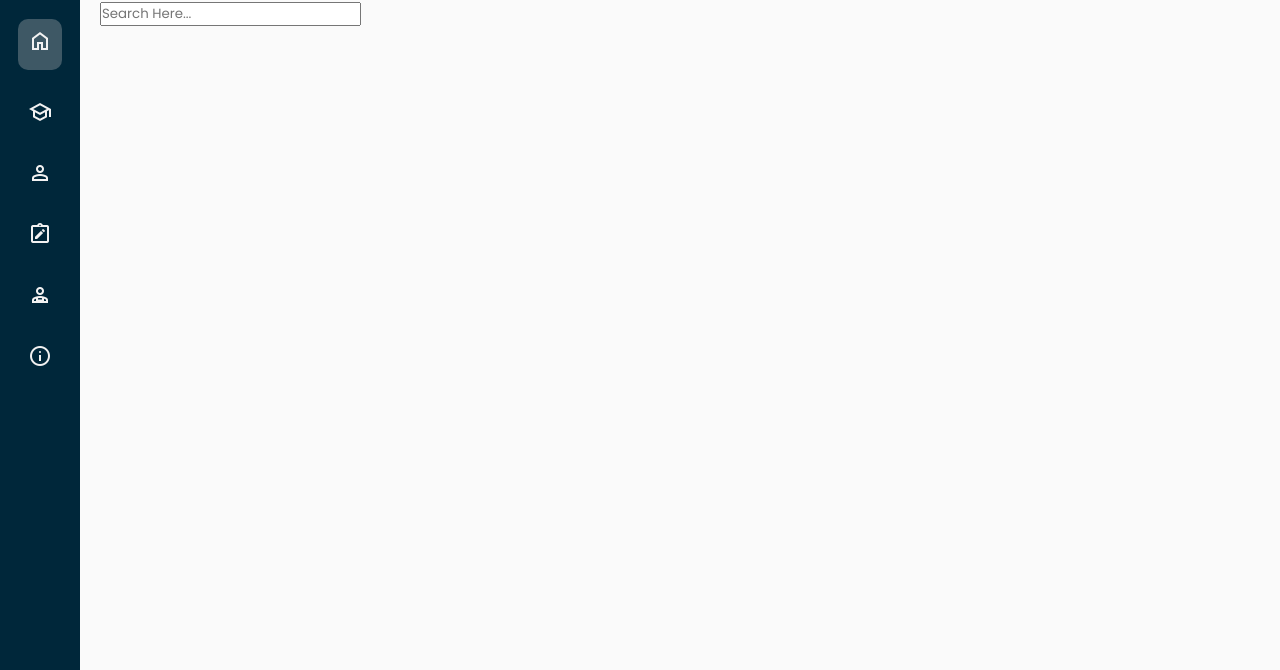
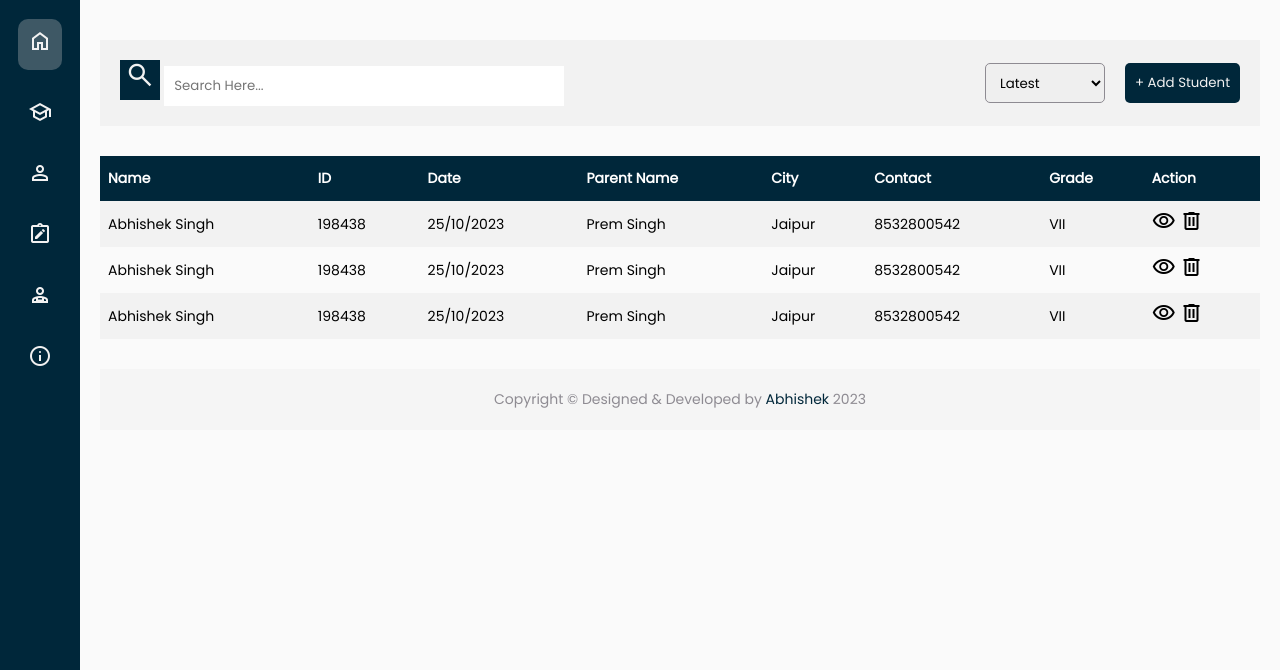
Before and after one commit to abhisunny2610/django, a Django app: page /dashboard/admin_student/ in a window 1280 px wide. Shown: the part 71-741 px from the top of the page. Run offline with Django 4.2, Linux system fonts and the light colour scheme.

Commit message:
Work on Frontend Templates

```diff
--- a/school_management/StaticsFiles/Styles/Admin_Dashboard.css
+++ b/school_management/StaticsFiles/Styles/Admin_Dashboard.css
@@ -1,4 +1,4 @@
-body{
+body {
     background-color: var(--main-background);
 }
 
@@ -8,26 +8,26 @@ body{
     align-items: center;
     justify-content: space-between;
 
-    > .title{
+    >.title {
         font-size: 25px;
         color: var(--primary);
     }
 
 
-    > .menus{
+    >.menus {
         display: flex;
         gap: 10px;
         align-items: center;
         /* justify-content: center; */
 
-        > a{
+        >a {
             background-color: var(--background-white);
             padding: 10px;
             border-radius: 10px;
             color: var(--grey);
         }
 
-        > .profile{
+        >.profile {
             display: flex;
             /* align-items: center; */
             justify-content: center;
@@ -36,7 +36,7 @@ body{
             border-radius: 10px;
             width: fit-content;
 
-            > .avatar{
+            >.avatar {
                 margin-right: 10px;
             }
         }
@@ -49,7 +49,7 @@ body{
     margin-right: 20px;
     margin-left: 100px;
 
-    > .total-counter{
+    >.total-counter {
         background-color: var(--white);
         margin-top: 40px;
         padding: 20px 0;
@@ -57,11 +57,11 @@ body{
         align-items: center;
         justify-content: space-evenly;
 
-        > .card{
+        >.card {
             display: flex;
             align-items: center;
 
-            > .avatar{
+            >.avatar {
                 display: flex;
                 align-items: center;
                 justify-content: center;
@@ -74,24 +74,143 @@ body{
                 height: 50px;
                 width: 50px;
 
-                > span{
+                >span {
                     font-size: 30px;
                     text-align: center;
                 }
 
             }
 
-            > .category{
-                > p{
+            >.category {
+                >p {
                     font-size: 14px;
                     color: var(--grey);
                 }
 
-                > h4{
+                >h4 {
                     font-size: 18px;
                     color: var(--primary);
                 }
             }
         }
     }
+
 }
+
+.search-add {
+    background-color: var(--white);
+    margin-top: 40px;
+    padding: 20px;
+    display: flex;
+    align-items: center;
+    gap: 20px;
+    justify-content: space-between;
+
+    >.left {
+
+        >.material-symbols-outlined {
+            height: 2.5rem;
+            background-color: var(--primary);
+            color: var(--white);
+            text-align: center;
+            font-size: 30px;
+            width: 40px;
+            margin-right: 0px;
+        }
+
+        >#search-input {
+            margin-left: 0px;
+            height: 2.5rem;
+            padding: 10px;
+            border: none;
+            outline: none;
+            width: 400px;
+        }
+    }
+
+    >.right {
+        display: flex;
+        gap: 20px;
+        align-items: center;
+        justify-content: center;
+
+        >form {
+            >.sort-select {
+                position: relative;
+
+                >select {
+                    height: 2.5rem;
+                    width: 120px;
+                    outline: none;
+                    border: .5px solid var(--grey);
+                    border-radius: 5px;
+                    padding: 10px;
+                }
+
+
+            }
+
+        }
+
+        >button {
+            padding: 10px;
+            height: 2.5rem;
+            width: fit-content;
+            outline: none;
+            border: none;
+            border-radius: 5px;
+            background-color: var(--primary);
+            color: var(--white);
+        }
+    }
+}
+
+.table {
+    margin-top: 30px;
+}
+
+.student {
+    border-collapse: collapse;
+    width: 100%;
+    cursor: pointer;
+    font-size: 14px;
+}
+
+.student td,
+.student th {
+    /* border: 1px solid #ddd; */
+    padding: 8px;
+}
+
+.student tr:nth-child(even) {
+    background-color: #f2f2f2;
+}
+
+.student tr:hover {
+    background-color: #ddd;
+}
+
+.student th {
+    padding-top: 12px;
+    padding-bottom: 12px;
+    text-align: left;
+    background-color: var(--primary);
+    color: white;
+}
+
+.copy-right{
+    width: 100%;
+    margin-top: 30px;
+    background-color: var(--main-background);
+
+    > p{
+        text-align: center;
+        padding: 20px;
+        font-size: 14px;
+        color: var(--grey);
+
+        > span{
+            color: var(--primary);
+        }
+    }
+}
--- a/school_management/Templates/Admin_Dashboard.html
+++ b/school_management/Templates/Admin_Dashboard.html
@@ -63,6 +63,7 @@
                 </div>
             </div>
         </div>
+        {% include "CopyRight.html" %}
     </div>
 </body>
 
--- a/school_management/Templates/Admin_Student.html
+++ b/school_management/Templates/Admin_Student.html
@@ -1,12 +1,14 @@
 {% load static %}
 <!DOCTYPE html>
 <html lang="en">
+
 <head>
     <meta charset="UTF-8">
     <meta name="viewport" content="width=device-width, initial-scale=1.0">
     <title>Document</title>
     <link rel="stylesheet" href="{% static 'Styles/Admin_Dashboard.css' %}">
 </head>
+
 <body>
 
     {% include "Admin_Navbar.html" %}
@@ -15,10 +17,94 @@
         {% include "Admin_uNabvar.html" %}
 
         <div class="search-add">
-            <input type="text" name="search-student" placeholder="Search Here...">
+            <div class="left">
+                <span class="material-symbols-outlined">
+                    search
+                </span>
+                <input type="text" id="search-input" name="search-student" placeholder="Search Here...">
+            </div>
+            <div class="right">
+                <form action="">
+                    <div class="sort-select">
+                        <select name="sort" id="sort">
+                            <option value="latest">Latest</option>
+                            <option value="earliest">Earliest</option>
+                            <option value="ascending">Ascending</option>
+                            <option value="descending">Descending</option>
+                        </select>
+                    </div>
+                </form>
+                <button>+ Add Student</button>
+            </div>
         </div>
+
+        <div class="table">
+            <table class="student">
+                <tr>
+                    <th>Name</th>
+                    <th>ID</th>
+                    <th>Date</th>
+                    <th>Parent Name</th>
+                    <th>City</th>
+                    <th>Contact</th>
+                    <th>Grade</th>
+                    <th>Action</th>
+                </tr>
+                <tr>
+                    <td>Abhishek Singh</td>
+                    <td>198438</td>
+                    <td>25/10/2023</td>
+                    <td>Prem Singh</td>
+                    <td>Jaipur</td>
+                    <td>8532800542</td>
+                    <td>VII</td>
+                    <td><span class="material-symbols-outlined">
+                            visibility
+                        </span>
+                        <span class="material-symbols-outlined">
+                            delete
+                        </span>
+                    </td>
+                </tr>
+                <tr>
+                    <td>Abhishek Singh</td>
+                    <td>198438</td>
+                    <td>25/10/2023</td>
+                    <td>Prem Singh</td>
+                    <td>Jaipur</td>
+                    <td>8532800542</td>
+                    <td>VII</td>
+                    <td><span class="material-symbols-outlined">
+                            visibility
+                        </span>
+                        <span class="material-symbols-outlined">
+                            delete
+                        </span>
+                    </td>
+                </tr>
+                <tr>
+                    <td>Abhishek Singh</td>
+                    <td>198438</td>
+                    <td>25/10/2023</td>
+                    <td>Prem Singh</td>
+                    <td>Jaipur</td>
+                    <td>8532800542</td>
+                    <td>VII</td>
+                    <td><span class="material-symbols-outlined">
+                            visibility
+                        </span>
+                        <span class="material-symbols-outlined">
+                            delete
+                        </span>
+                    </td>
+                </tr>
+            </table>
+        </div>
+
+        {% include "CopyRight.html" %}
 
     </div>
 
 </body>
+
 </html>
--- /dev/null
+++ b/school_management/Templates/CopyRight.html
@@ -0,0 +1,3 @@
+<div class="copy-right">
+    <p>Copyright © Designed & Developed by <span>Abhishek</span> 2023</p>
+</div>
```
